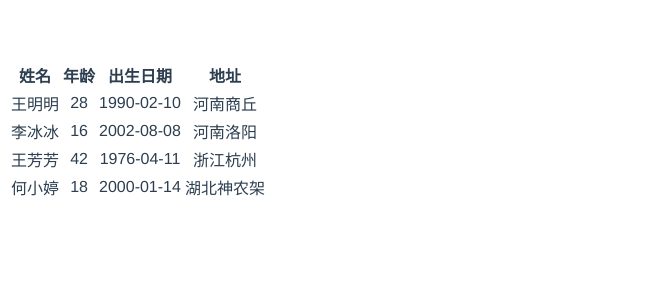
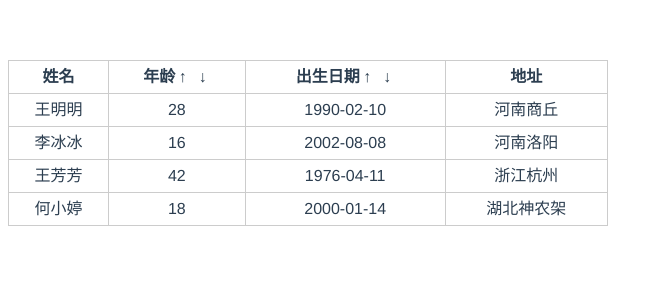
Before and after one commit to lhard66/render-table, a Vue app: page /#/table in a window 1280 px wide. Shown: the top 300 px of the page, without its empty margins (0-663 px from the left). Built offline with nearby package versions, Linux system fonts and the light colour scheme.

Commit message:
排序完成

```diff
--- a/src/components/vTable.vue
+++ b/src/components/vTable.vue
@@ -25,6 +25,7 @@ export default {
     makeColums () {
       this.currentColums = this.columns.map((col, index) => {
         col._index = index;
+        col._sortType = 'normal';
         return col;
       });
     },
@@ -34,13 +35,50 @@ export default {
         return row;
       });
     },
+    handleSort (index, type = 'asc') {
+      this.currentColums.forEach(col => {
+        col._sortType = 'normal';
+      })
+      this.currentColums[index]._sortType = type;
+      let key = this.currentColums[index].key;
+      this.currentData.sort((a, b) => {
+        if (type === 'asc') return a[key] > b[key];
+        else return a[key] < b[key];
+      });
+    },
   },
   render (h) {
     const ths = [];
     const trs = [];
 
-    this.currentColums.forEach(col => {
-      ths.push(h('th', col.name));
+    this.currentColums.forEach((col, index) => {
+      if (col.sortable) {
+        ths.push(h('th', [
+          h('span', col.name),
+          h('a', {
+            'class': {
+              'sort-type': col._sortType === 'asc'
+            },
+            on: {
+              click: () => {
+                this.handleSort(index);
+              },
+            },
+          }, '↑'),
+          h('a', {
+            class: {
+              'sort-type': col._sortType === 'desc',
+            },
+            on: {
+              click: () => {
+                this.handleSort(index, 'desc');
+              },
+            },
+          }, '↓'),
+        ]));
+      } else {
+        ths.push(h('th', col.name));
+      }
     });
 
     this.currentData.forEach(row => {
@@ -48,10 +86,10 @@ export default {
       this.currentColums.forEach(cell => {
         tds.push(h('td', row[cell.key]));
       });
-      console.log(tds);
+      // console.log(tds);
       trs.push(h('tr', tds));
     });
-    console.log(trs);
+
     return h('table', [
       h('thead', [
         h('tr', ths)
@@ -61,3 +99,29 @@ export default {
   },
 }
 </script>
+
+<style scoped>
+table, th, td {
+  border: 1px solid #ccc;
+  border-collapse: collapse;
+}
+table {
+  width: 600px;
+}
+th > a {
+  display: inline-block;
+  width: 15px;
+  margin-right: 5px;
+  cursor: pointer;
+}
+th > a:last-of-type {
+  margin-right: 0;
+}
+tr {
+  line-height: 30px;
+}
+.sort-type {
+  color: red;
+  font-weight: 800;
+}
+</style>
```
